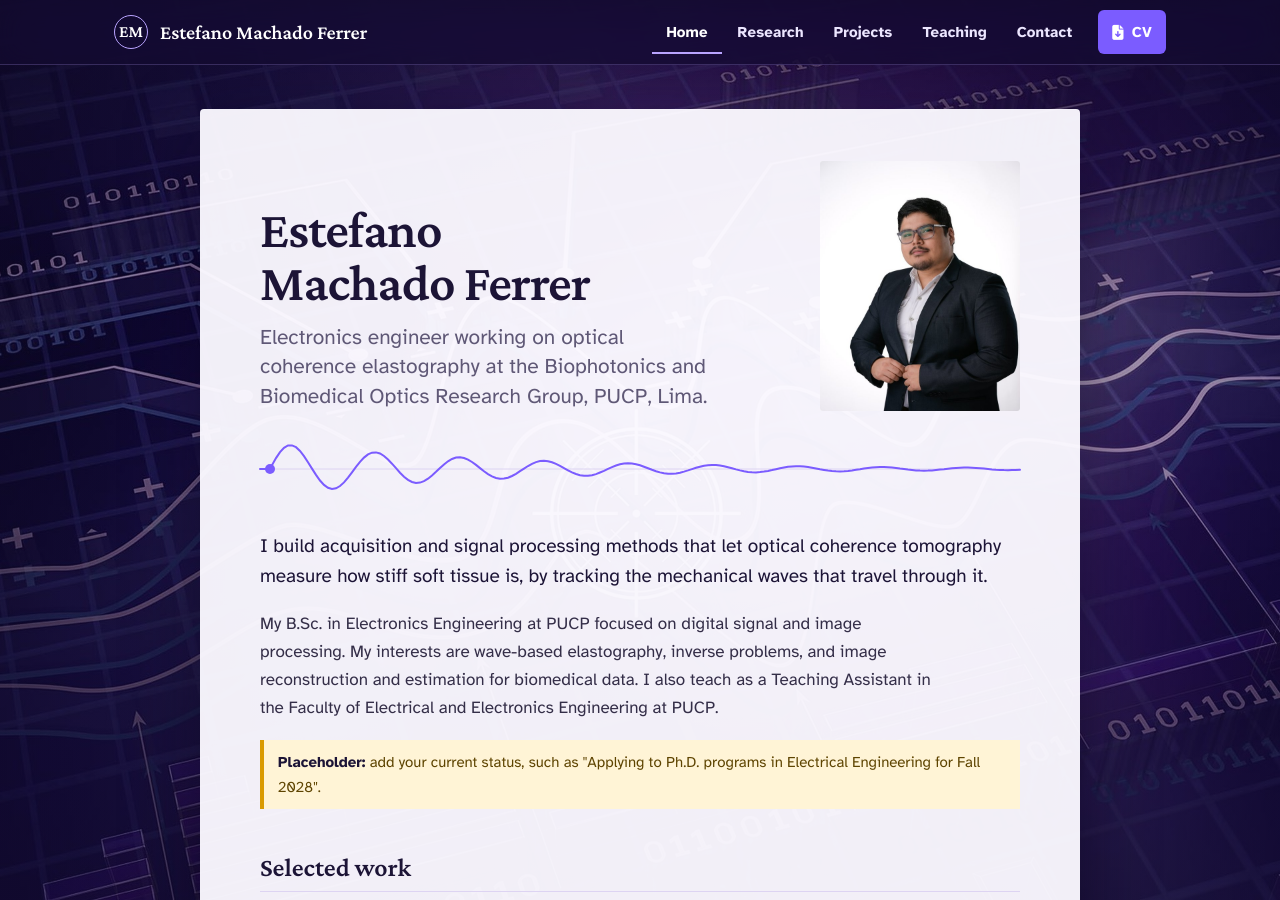
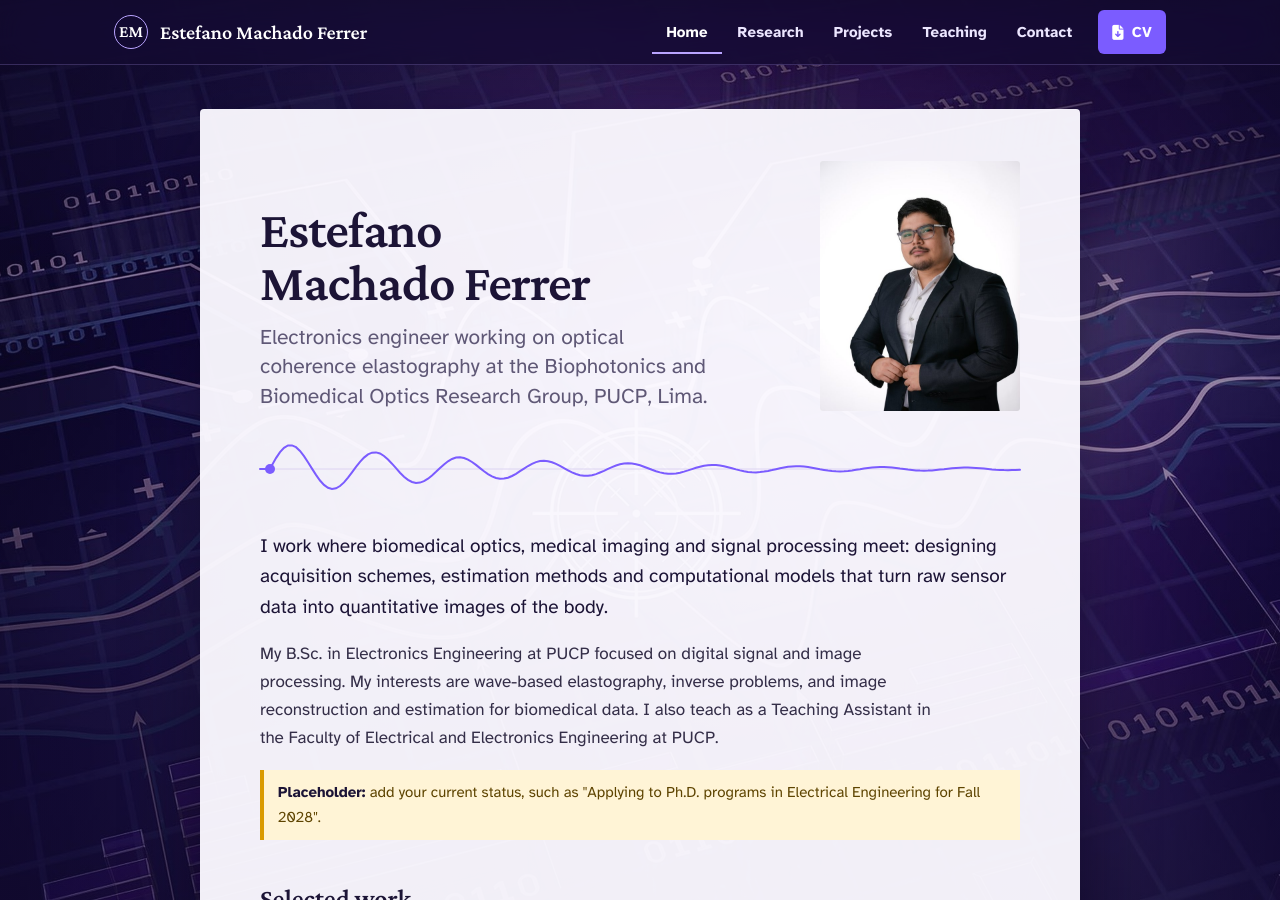
Before and after one commit to emftech/emftech.github.io, a Jekyll site: the page built from index.md, in a window 1280 px wide and 900 px high. Built offline with Jekyll 4.4.1, drawn with Linux system fonts in a browser that asks for light colours.

Commit message:
Broaden the home page summary beyond the thesis
Co-Authored-By: Claude Opus 5.5 <noreply@anthropic.com>
Claude-Session: https://claude.ai/code/session_016njXuGL5WyP9egE3ccjZRR

```diff
--- a/index.md
+++ b/index.md
@@ -18,7 +18,7 @@ title: Home
   <circle class="source" cx="10" cy="32" r="5" />
 </svg>
 
-<p class="lede">I build acquisition and signal processing methods that let optical coherence tomography measure how stiff soft tissue is, by tracking the mechanical waves that travel through it.</p>
+<p class="lede">I work where biomedical optics, medical imaging and signal processing meet: designing acquisition schemes, estimation methods and computational models that turn raw sensor data into quantitative images of the body.</p>
 
 My B.Sc. in Electronics Engineering at PUCP focused on digital signal and image processing. My interests are wave-based elastography, inverse problems, and image reconstruction and estimation for biomedical data. I also teach as a Teaching Assistant in the Faculty of Electrical and Electronics Engineering at PUCP.
 
```
